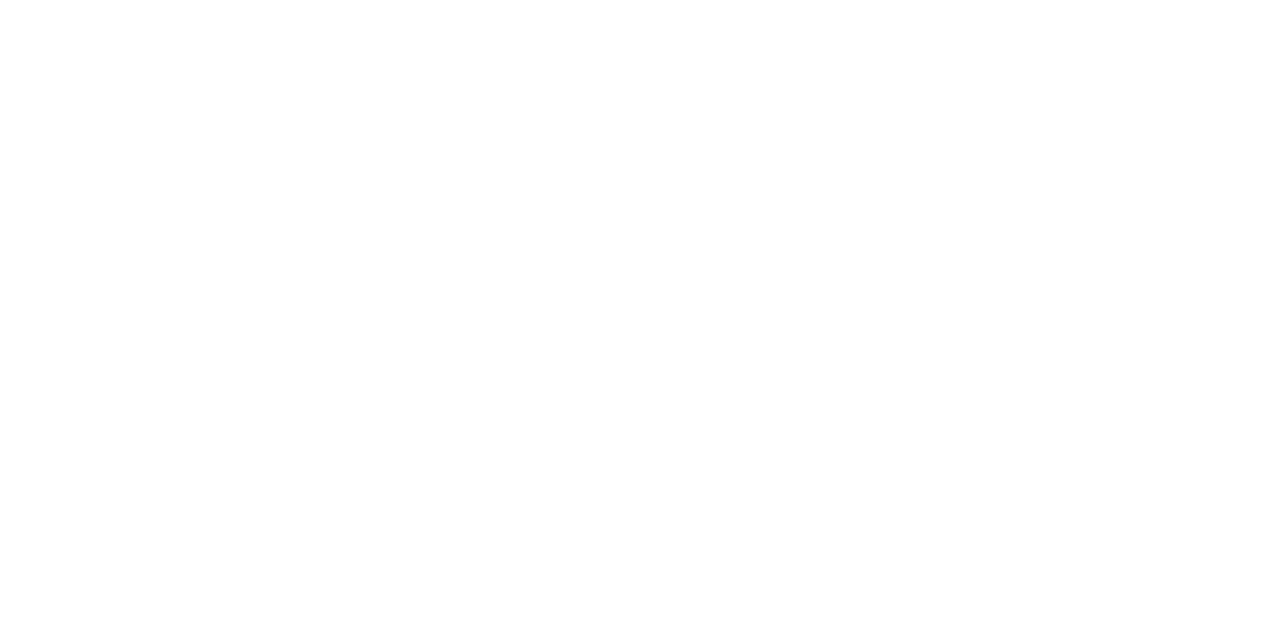
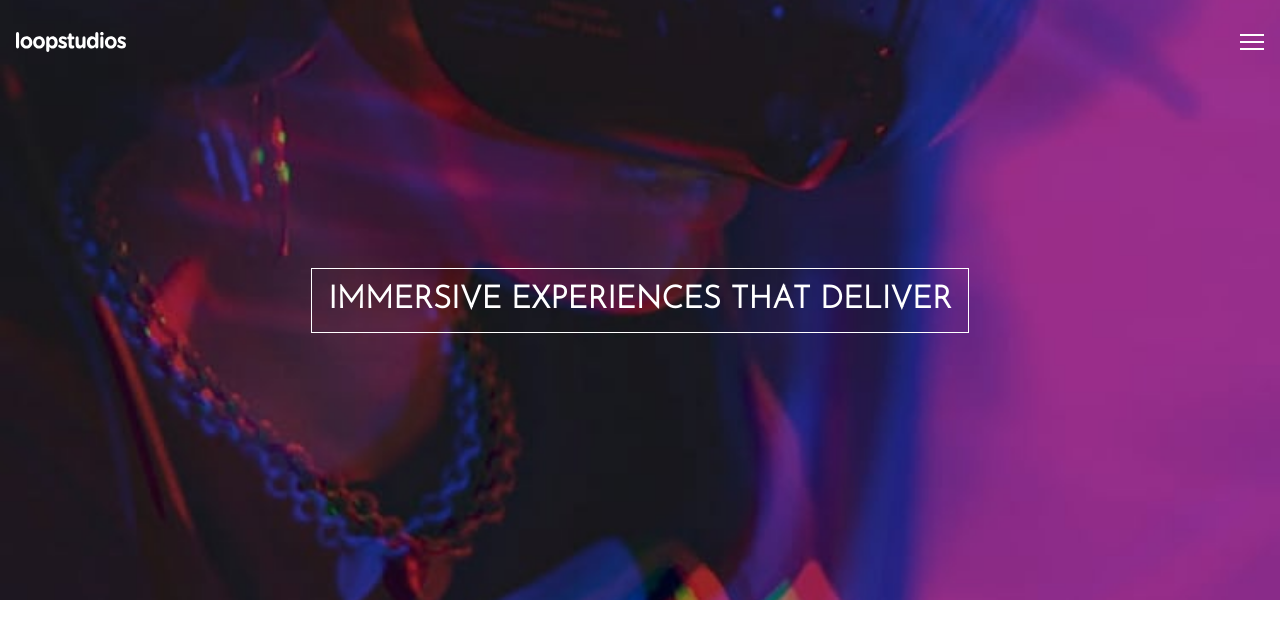
Before and after one commit to KaiqueMCR/Loopstudios, a plain HTML site: page index.html in a window 1280 px wide. Drawn offline with nearby package versions, Linux system fonts and the light colour scheme.

Commit message:
file: heading

```diff
--- a/index.html
+++ b/index.html
@@ -63,7 +63,13 @@
 			</div>
 		</header>
 
-		<main></main>
+		<main>
+			<section class="heading">
+				<div class="titleWrapper">
+					<h1 class="title">Immersive experiences that deliver</h1>
+				</div>
+			</section>
+		</main>
 
 		<footer></footer>
 
--- a/scss/layout/_navbar.scss
+++ b/scss/layout/_navbar.scss
@@ -24,6 +24,7 @@
   .menu_item {
     text-transform: uppercase;
     font-size: 1.2rem;
+    color: colors.$White;
   }
 
   .menu_link {
--- /dev/null
+++ b/scss/layout/heading.scss
@@ -0,0 +1,22 @@
+@use "../abstracts/colors.scss";
+
+.heading {
+  width: 100%;
+  height: 75%;
+  display: flex;
+  justify-content: center;
+  align-items: center;
+  background-image: url(../images/mobile/image-hero.jpg);
+  background-repeat: no-repeat;
+  background-position: center;
+  background-size: cover;
+  padding: 1rem;
+}
+
+.titleWrapper {
+  color: colors.$White;
+  text-transform: uppercase;
+  font-size: 1.3rem;
+  border: 1px solid colors.$White;
+  padding: 1rem;
+}
--- a/scss/main.scss
+++ b/scss/main.scss
@@ -5,3 +5,4 @@
 
 @use "layout/header";
 @use "layout/navbar";
+@use "layout/heading";
```
Also changed, not shown: css/main.css, 1 other file.
